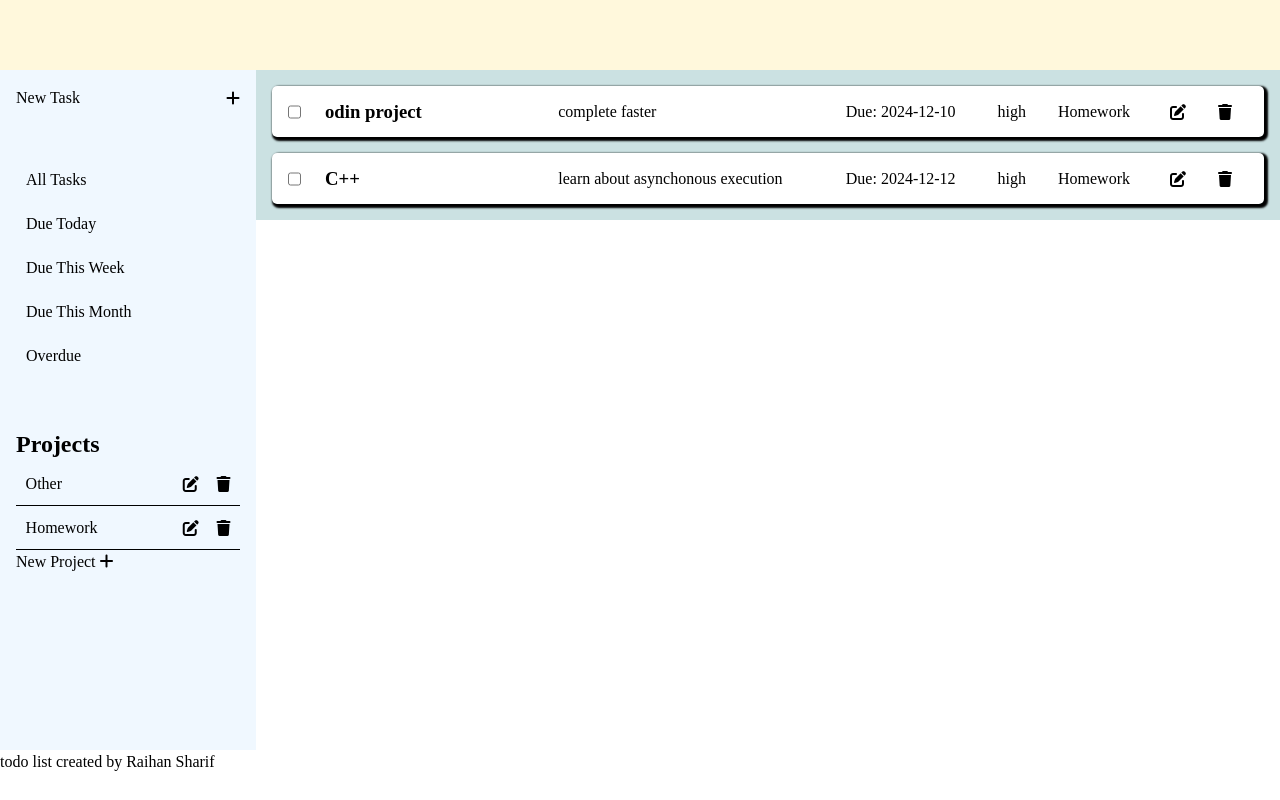
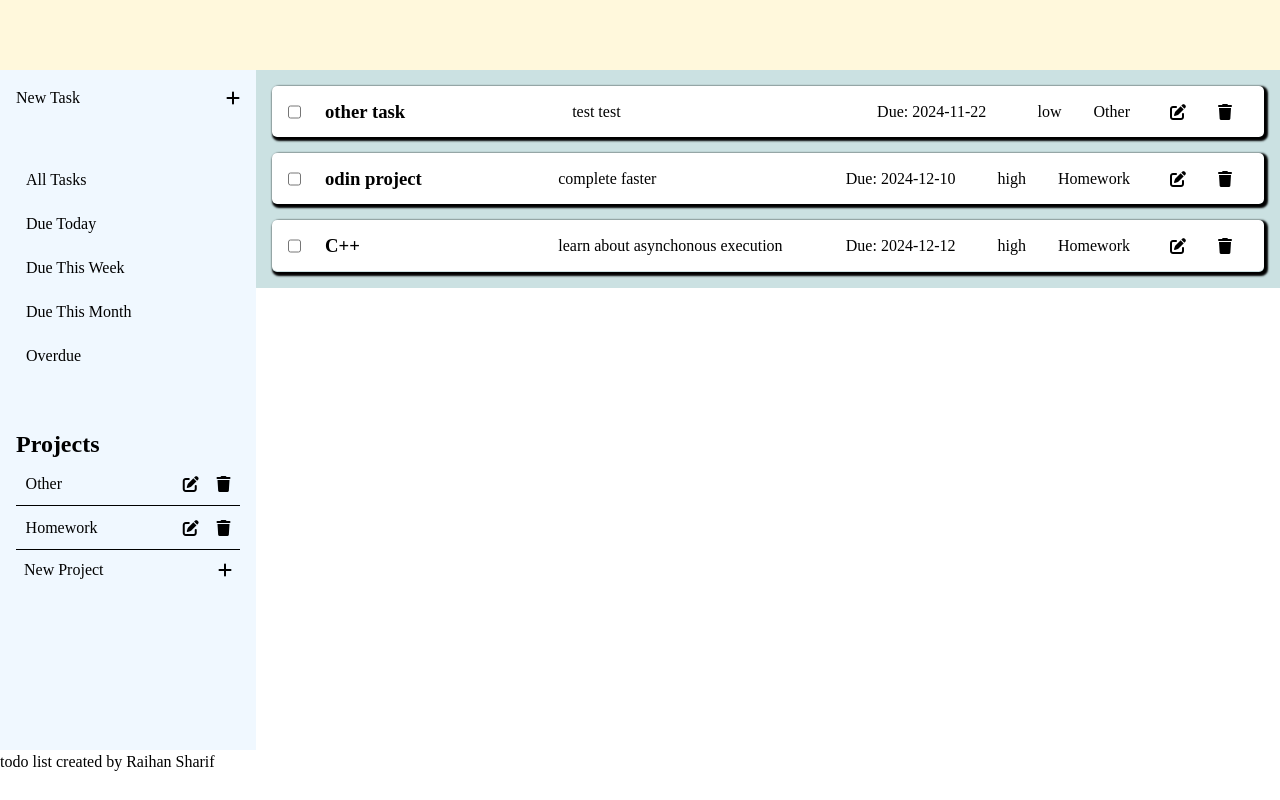
Before and after one commit to RaihanSharif/todo-list, a website built with webpack: page src/template.html in a window 1280 px wide. Both pictures are taken after a click on the button "All Tasks". Built offline with nearby package versions, Linux system fonts and the light colour scheme.

Commit message:
ble to show all tasks, regardless of project

```diff
--- a/src/DOMBuilders.js
+++ b/src/DOMBuilders.js
@@ -130,7 +130,6 @@ function buildProjectCard(project) {
 }
 
 function buildProjectCardList(projectArray) {
-    console.log(projectArray);
     const cardsArr = [];
     projectArray.forEach(projElem => {
         cardsArr.push(buildProjectCard(projElem));
--- a/src/eventHandlers.js
+++ b/src/eventHandlers.js
@@ -12,7 +12,6 @@ function showNewTaskFormModal(projectList) {
 }
 
 function newTaskSubmitHandler(form, projectList, container) {
-
     const data = Object.fromEntries(new FormData(form));
 
     const newTask = new Task(data.title, data.description, data.dueDate, data.priority, data.project);
@@ -144,7 +143,11 @@ function renameProjectHandler(event) {
 
 }
 
-function displayAllTasksHandler(event) {
+function displayAllTasksHandler(event, projectList, container) {
+    const taskArr = projectList.getAllTasks();
+    console.log(taskArr);
+    const cards = buildTaskCardList(taskArr);
+    renderTasks(cards, container)
 
 }
 
@@ -168,6 +171,8 @@ function initListeners(projList) {
 
     const editTaskModal = document.getElementById('edit-task-modal');
     const editTaskForm = document.getElementById('edit-task-form');
+
+    const allTasksBtn = document.getElementById('show-all-tasks');
 
     projContainer.addEventListener('click', (ev) => {
         deleteProjectHandler(ev, projList);
@@ -199,6 +204,10 @@ function initListeners(projList) {
     newProjBtn.addEventListener('click', (ev) => {
         newProjectHandler(projList, projContainer);
     });
+
+    allTasksBtn.addEventListener('click', (ev) => {
+        displayAllTasksHandler(ev, projList, taskContainer);
+    });
 }
 
 export {initListeners};
--- a/src/forms.js
+++ b/src/forms.js
@@ -52,7 +52,6 @@ function initForms(projList) {
     const editTaskForm = document.getElementById('edit-task-form');
     buildProjctSelectInput(projList, newTaskForm);
     buildProjctSelectInput(projList, editTaskForm);
-    console.log(editTaskForm);
 }
 // TODO: populate the second form and other stuff
 export { initForms, populateEditTaskForm };
--- a/src/projectList.js
+++ b/src/projectList.js
@@ -44,6 +44,20 @@ class ProjectList {
         }
     }
 
+    getAllTasks() {
+        let tasks = [];
+        this.projects.forEach(project => {
+            tasks.push(project.taskList);
+        });
+        tasks = tasks.flat();
+        console.log(tasks);
+        return tasks;
+    }
+
+    filterByDueDate(filterValue) {
+
+    }
+
 }
 
 export default ProjectList;
--- a/src/styles.css
+++ b/src/styles.css
@@ -134,6 +134,17 @@ ul {
   /* backdrop-filter: brightness(80%); */
 }
 
+#new-project-btn {
+  display: flex;
+  padding: 0.5rem;
+  align-items: center;
+  justify-content: space-between;
+  cursor: pointer;
+}
+
+#new-project-btn:hover {
+  backdrop-filter: brightness(80%);
+}
 
 dialog[open] {
   display: flex;
```
